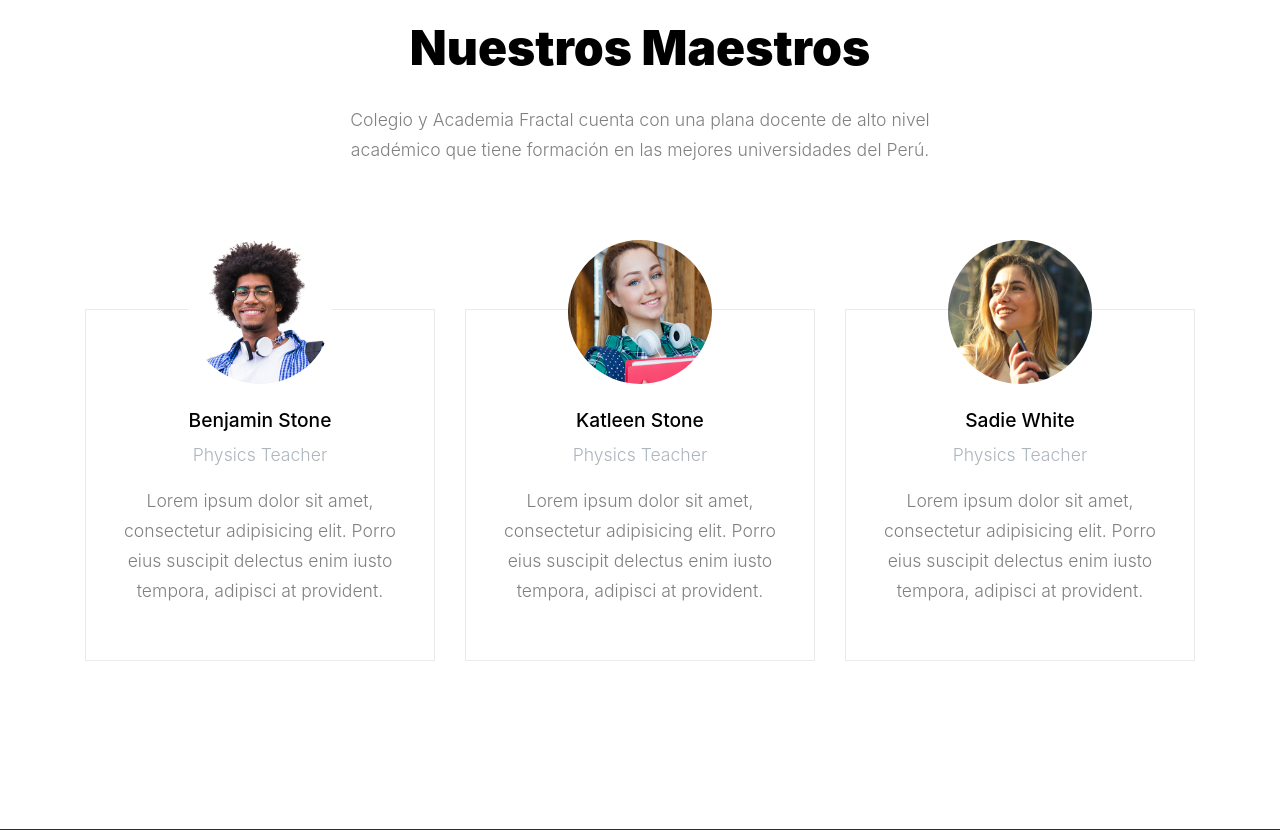
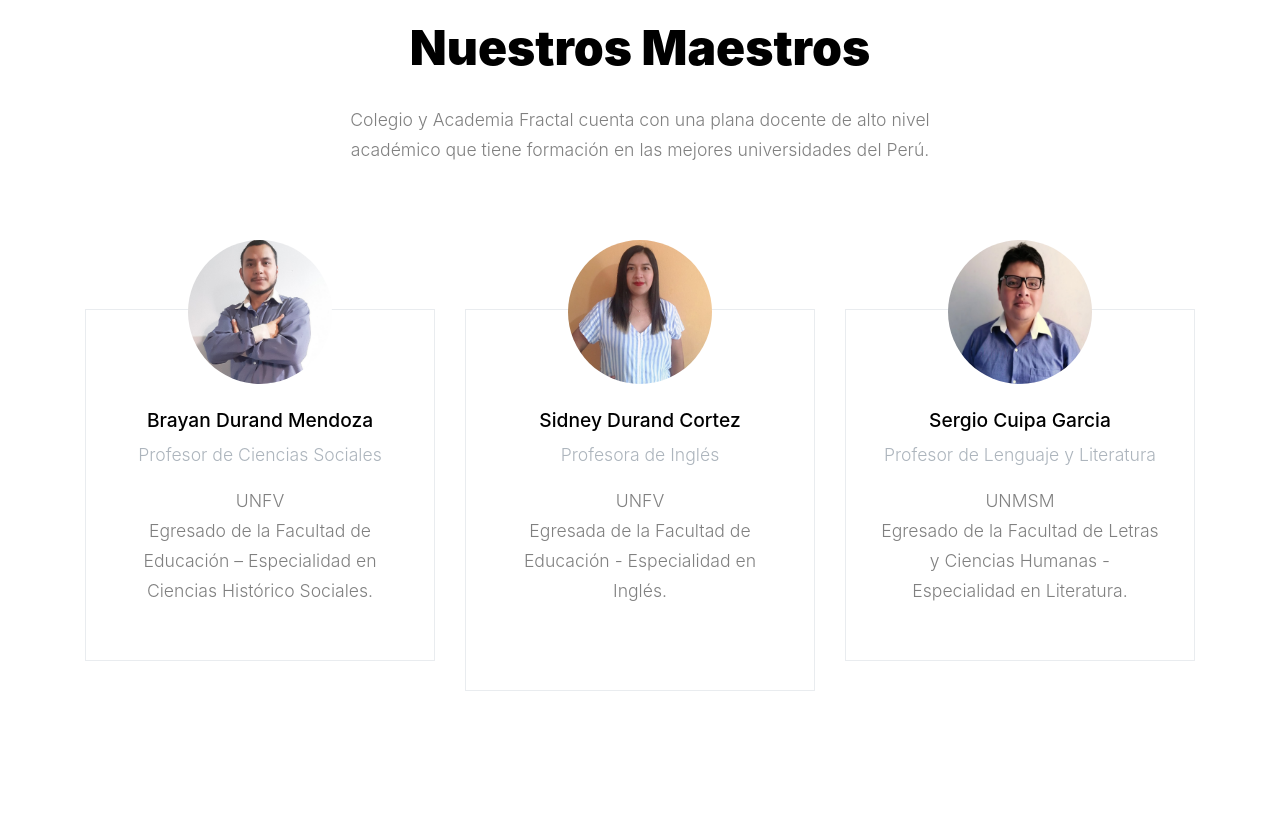
Before and after one commit to manduinca/fractal, a Django app: template fractal-django/fractal/templates/index.html in a window 1280 px wide. Shown: the part 4070-4900 px from the top of the page. Run offline with Django 3.2, Linux system fonts and the light colour scheme; the template is opened without the code that fills it, so the values that code supplies are empty; some libraries are stand-ins or nearby versions; some web fonts are replaced; grey boxes are pictures that could not be loaded.

Commit message:
Teacher's section updated with real data

```diff
--- a/fractal-django/fractal/templates/index.html
+++ b/fractal-django/fractal/templates/index.html
@@ -5,6 +5,7 @@
     <title>Colegio y Academia Fractal</title>
     <meta charset="utf-8">
     <meta name="viewport" content="width=device-width, initial-scale=1, shrink-to-fit=no">
+	  <link rel="icon" type="image/icon" href="{% static "home/src/images/icon.svg" %}"> <!--The logo will appear in the browser tab-->
 
     <link href="https://fonts.googleapis.com/css?family=Muli:300,400,700,900" rel="stylesheet">
     <link rel="stylesheet" href="{% static "home/src/fonts/icomoon/style.css" %}">
@@ -217,7 +218,7 @@
           <!--  <span class="course-price">$20</span> -->
                 <div class="meta"><span class="icon-clock-o"></span>4 Lecciones / 8 semanas</div>
                 <h3><a href="#courses-section">Ciclo Verano Preuniversitario</a></h3>
-                <p>Este 04 se Enero damos inicio al ciclo verano preuniversitario. </p>
+				  <p>Este 04 se Enero damos inicio al ciclo verano preuniversitario.</p>
               </div>
               <div class="d-flex border-top stats">
                 <div class="py-3 px-4"><span class="icon-users"></span> 300 estudiantes</div>
@@ -337,9 +338,9 @@
             <div class="teacher text-center">
               <img src="{% static "home/src/images/person_1.jpg" %}" alt="Image" class="img-fluid w-50 rounded-circle mx-auto mb-4">
               <div class="py-2">
-                <h3 class="text-black">Benjamin Stone</h3>
-                <p class="position">Physics Teacher</p>
-                <p>Lorem ipsum dolor sit amet, consectetur adipisicing elit. Porro eius suscipit delectus enim iusto tempora, adipisci at provident.</p>
+                <h3 class="text-black">Brayan Durand Mendoza</h3>
+                <p class="position">Profesor de Ciencias Sociales</p>
+                <p>UNFV </br>Egresado de la Facultad de Educación – Especialidad en Ciencias Histórico Sociales.</p>
               </div>
             </div>
           </div>
@@ -348,9 +349,9 @@
             <div class="teacher text-center">
               <img src="{% static "home/src/images/person_2.jpg" %}" alt="Image" class="img-fluid w-50 rounded-circle mx-auto mb-4">
               <div class="py-2">
-                <h3 class="text-black">Katleen Stone</h3>
-                <p class="position">Physics Teacher</p>
-                <p>Lorem ipsum dolor sit amet, consectetur adipisicing elit. Porro eius suscipit delectus enim iusto tempora, adipisci at provident.</p>
+                <h3 class="text-black">Sidney Durand Cortez</h3>
+                <p class="position">Profesora de Inglés</p>
+				  <p>UNFV </br>Egresada de la Facultad de Educación - Especialidad en Inglés.</br></br></p>
               </div>
             </div>
           </div>
@@ -359,9 +360,9 @@
             <div class="teacher text-center">
               <img src="{% static "home/src/images/person_3.jpg" %}" alt="Image" class="img-fluid w-50 rounded-circle mx-auto mb-4">
               <div class="py-2">
-                <h3 class="text-black">Sadie White</h3>
-                <p class="position">Physics Teacher</p>
-                <p>Lorem ipsum dolor sit amet, consectetur adipisicing elit. Porro eius suscipit delectus enim iusto tempora, adipisci at provident.</p>
+                <h3 class="text-black">Sergio Cuipa Garcia</h3>
+                <p class="position">Profesor de Lenguaje y Literatura</p>
+				  <p>UNMSM </br>Egresado de la Facultad de Letras y Ciencias Humanas - Especialidad en Literatura. </p>
               </div>
             </div>
           </div>
```
Also changed, not shown: fractal-django/static/home/src/images/icon.svg (added), fractal-django/static/home/src/images/person_1.jpg, fractal-django/static/home/src/images/person_2.jpg, fractal-django/static/home/src/images/person_3.jpg.
